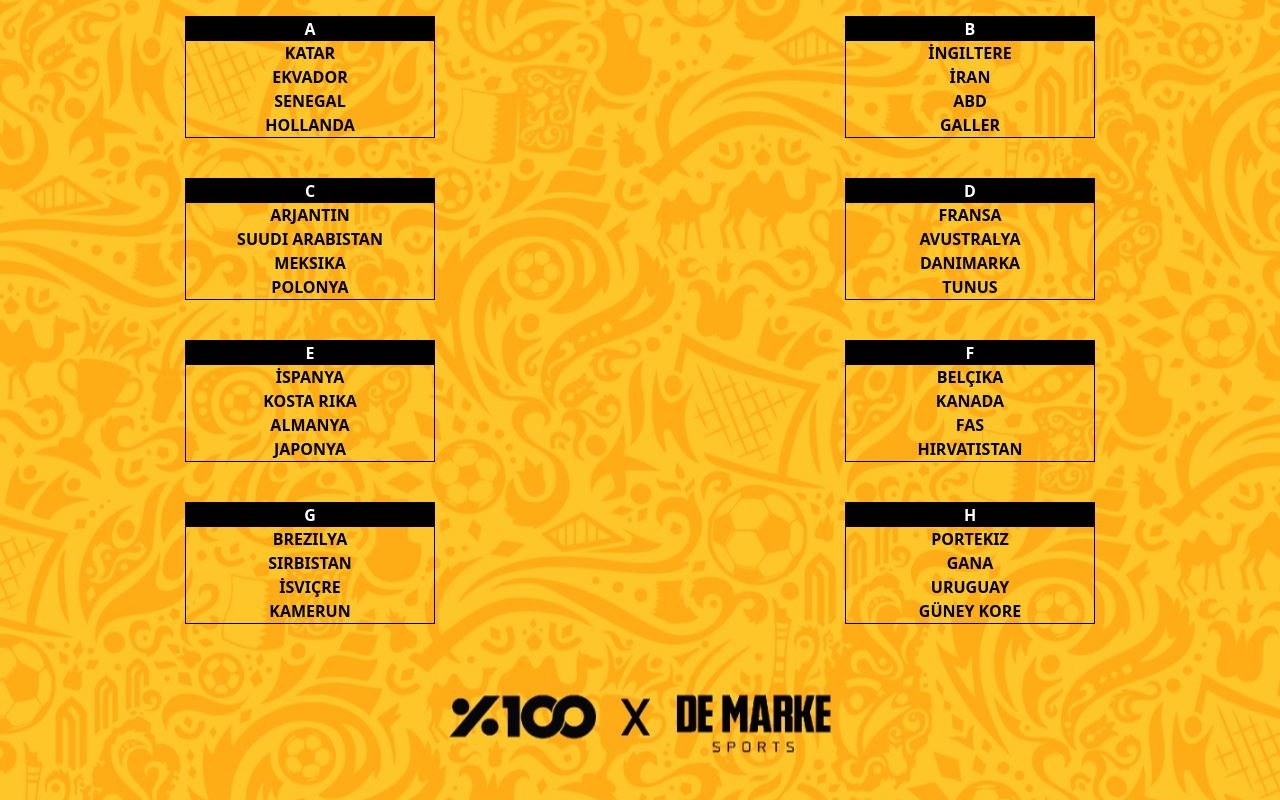
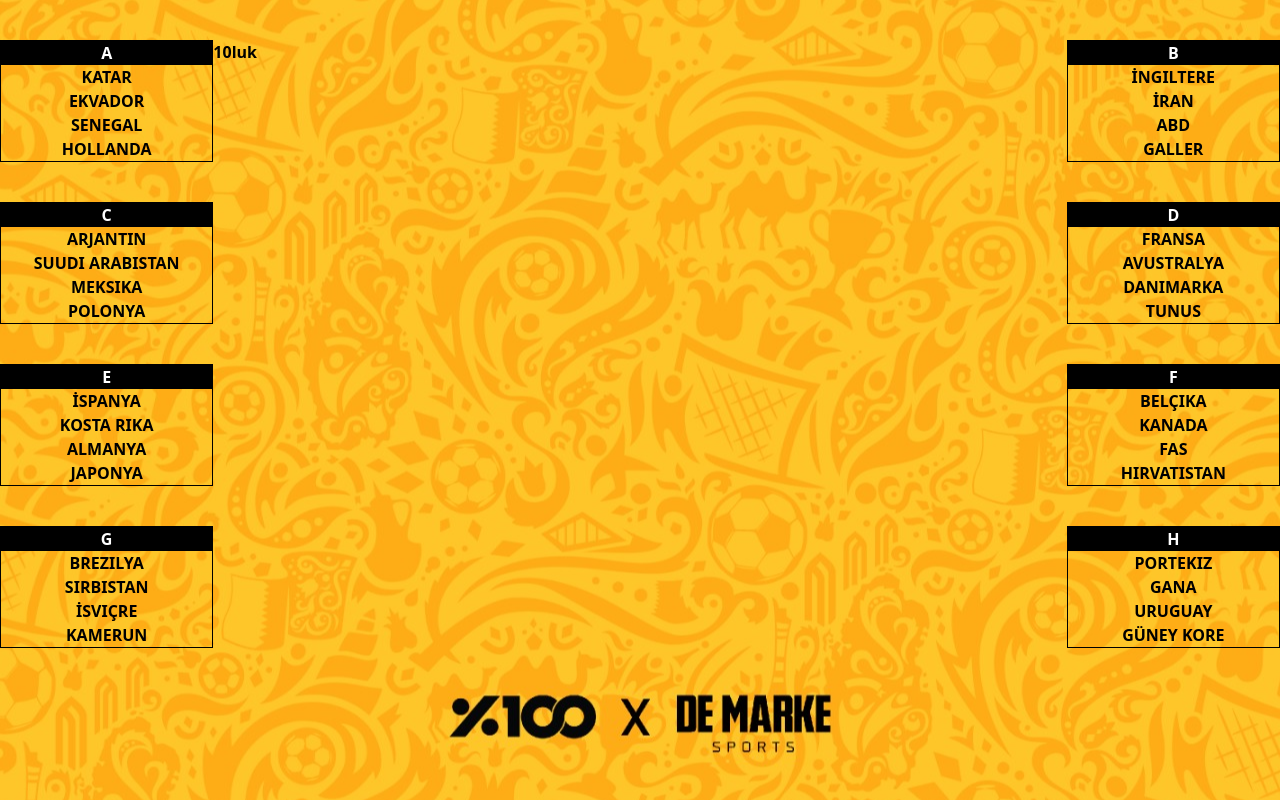
Before and after one commit to osmancansiz/tournament-bracket, a React (Create React App) app: page / in a window 1280 px wide. Built offline with nearby package versions, Linux system fonts and the light colour scheme.

Commit message:
grid system

```diff
--- a/src/pages/TournamentBrackets.js
+++ b/src/pages/TournamentBrackets.js
@@ -17,8 +17,7 @@ export default function TournamentBrackets() {
     teamsClone[index].rank = ++highestRank;
 
     if (highestRank <= 2)
-      teamsClone[index].status = `${teamsClone[index].status.slice(0, 3)}${
-        Number(teamsClone[index].status.slice(-2)) / 2
+      teamsClone[index].status = `${teamsClone[index].status.slice(0, 3)}${Number(teamsClone[index].status.slice(-2)) / 2
         }`;
 
     setTeams([...teamsClone]);
@@ -32,15 +31,19 @@ export default function TournamentBrackets() {
   return (
     <div className="bg-hero-pattern h-screen bg-center font-bold">
       <div className="container mx-auto">
-        <div className="grid grid-cols-2 gap-10 place-items-center h-3/4 pt-4">
-          {groups.map((group, index) => (
+        <div className="grid grid-cols-12 w-full h-3/4 pt-10 ">
+          <div className="col-span-2 space-y-10 ">
+            {groups.map((group, index) => {
+              if (group.side === 'right') return false
+              return (
                 <div
                   key={index}
-              className="border  border-black w-[250px] text-center"
+                  className={`border col-span-1 border-black text-center`}
                 >
                   <div key={index} className="bg-black text-white">
                     {group.name}
                   </div>
+
                   {teams.map((team) => {
                     /*eslint-disable-next-line*/
                     if (team.group !== group.id) return;
@@ -51,7 +54,39 @@ export default function TournamentBrackets() {
                     );
                   })}
                 </div>
-          ))}
+              )
+            }
+            )}
+          </div>
+          <div className="col-span-8">10luk</div>
+          <div className="col-span-2 space-y-10">
+            {groups.map((group, index) => {
+              if (group.side === 'left') return false
+              return (
+                <div
+                  key={index}
+                  className={`border col-span-1 border-black text-center`}
+                >
+                  <div key={index} className="bg-black text-white">
+                    {group.name}
+                  </div>
+
+                  {teams.map((team) => {
+                    /*eslint-disable-next-line*/
+                    if (team.group !== group.id) return;
+                    return (
+                      <div key={team.id} onClick={() => handleClick(team)}>
+                        {team.name.toUpperCase()}
+                      </div>
+                    );
+                  })}
+                </div>
+              )
+            }
+            )}
+
+          </div>
+
         </div>
       </div>
     </div>
```
Lines whose indentation alone changed are shown as unchanged.
